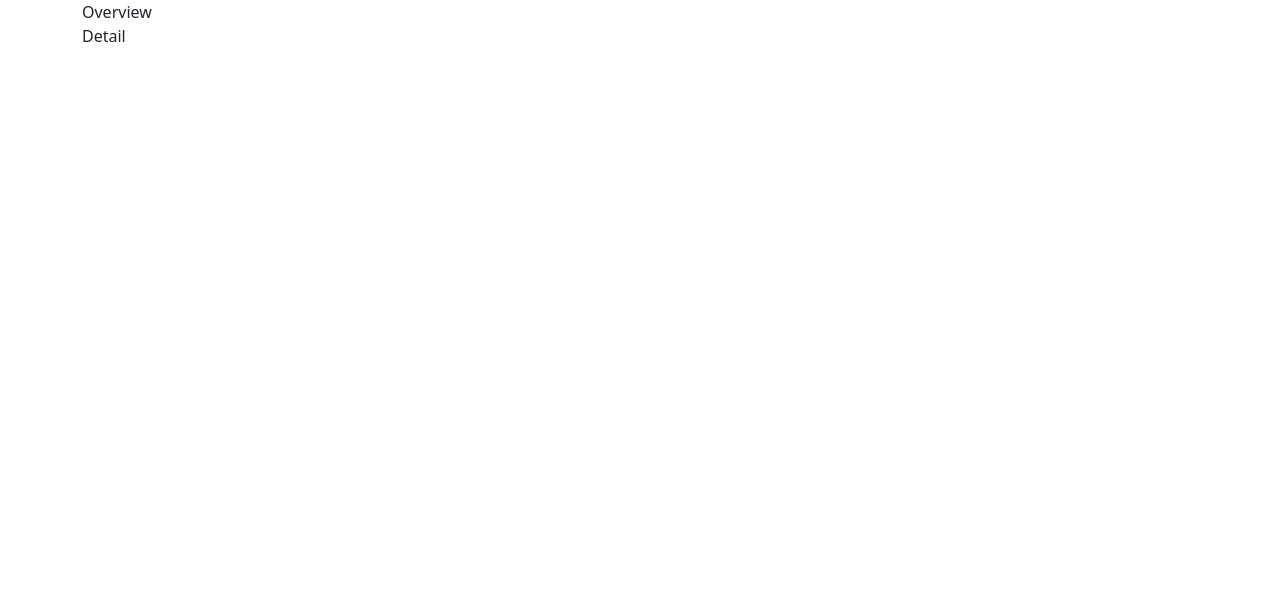
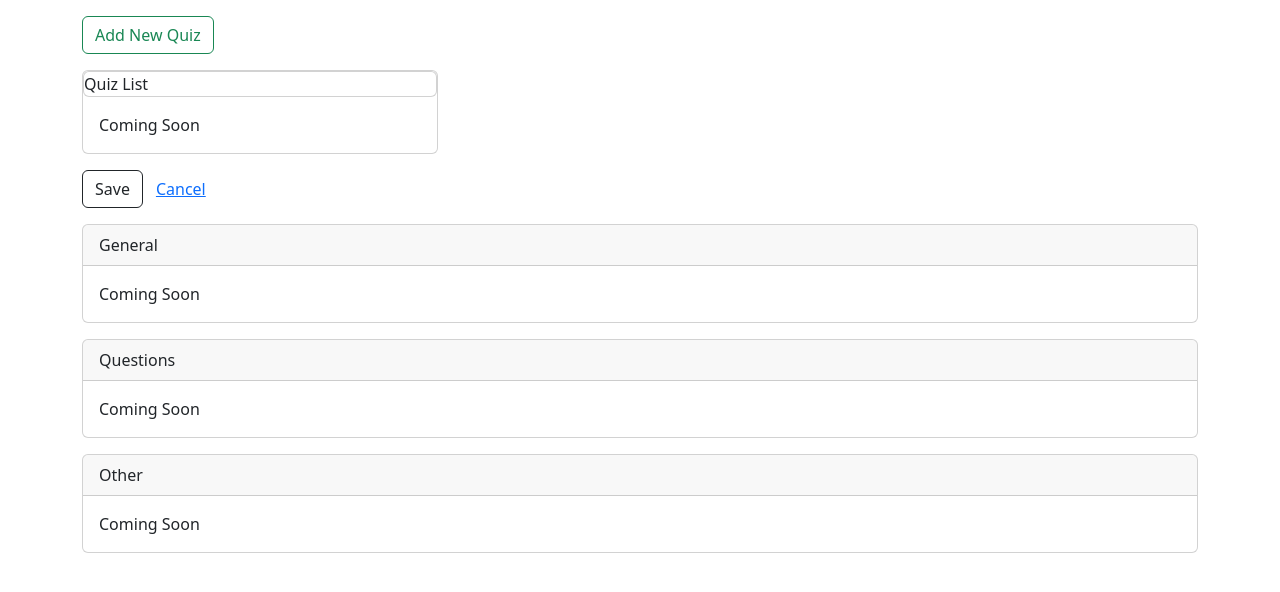
Before and after one commit to 2025-spring-jsf-online/quiz-editor, an Angular app: page / in a window 1280 px wide. Shown: the top 592 px of the page. Built offline with nearby package versions, Linux system fonts and the light colour scheme.

Commit message:
placeholder working

```diff
--- a/src/app/app.component.html
+++ b/src/app/app.component.html
@@ -1,10 +1,53 @@
 <div class="container">
   <div class="row">
     <div class="col-md-4">
-      Overview
+      <button class="btn btn-outline-success mt-3 mb-3">
+        Add New Quiz
+      </button>
+      <div class="card">
+        <div class="card header">
+          Quiz List
+        </div>
+        <div class="card-body">
+          Coming Soon
+        </div>
+      </div>
     </div>
     <div class="class-col-md-8">
-      Detail
+      <div class="mt-3 mb-3">
+        <button class="btn btn-outline-dark">
+          Save
+        </button>
+        <button class="btn btn-link">
+          Cancel
+        </button>
+      </div>
+        <div class="card mt-3">
+          <div class="card-header">
+            General
+          </div>
+          <div class="card-body">
+            Coming Soon
+          </div>
+          </div>
+
+          <div class="card mt-3">
+          <div class="card-header">
+            Questions
+          </div>
+          <div class="card-body">
+            Coming Soon
+          </div>
+        </div>
+
+          <div class="card mt-3">
+          <div class="card-header">
+            Other
+          </div>
+          <div class="card-body">
+            Coming Soon
+          </div>
+      </div>
     </div>
   </div>
 </div>
```
